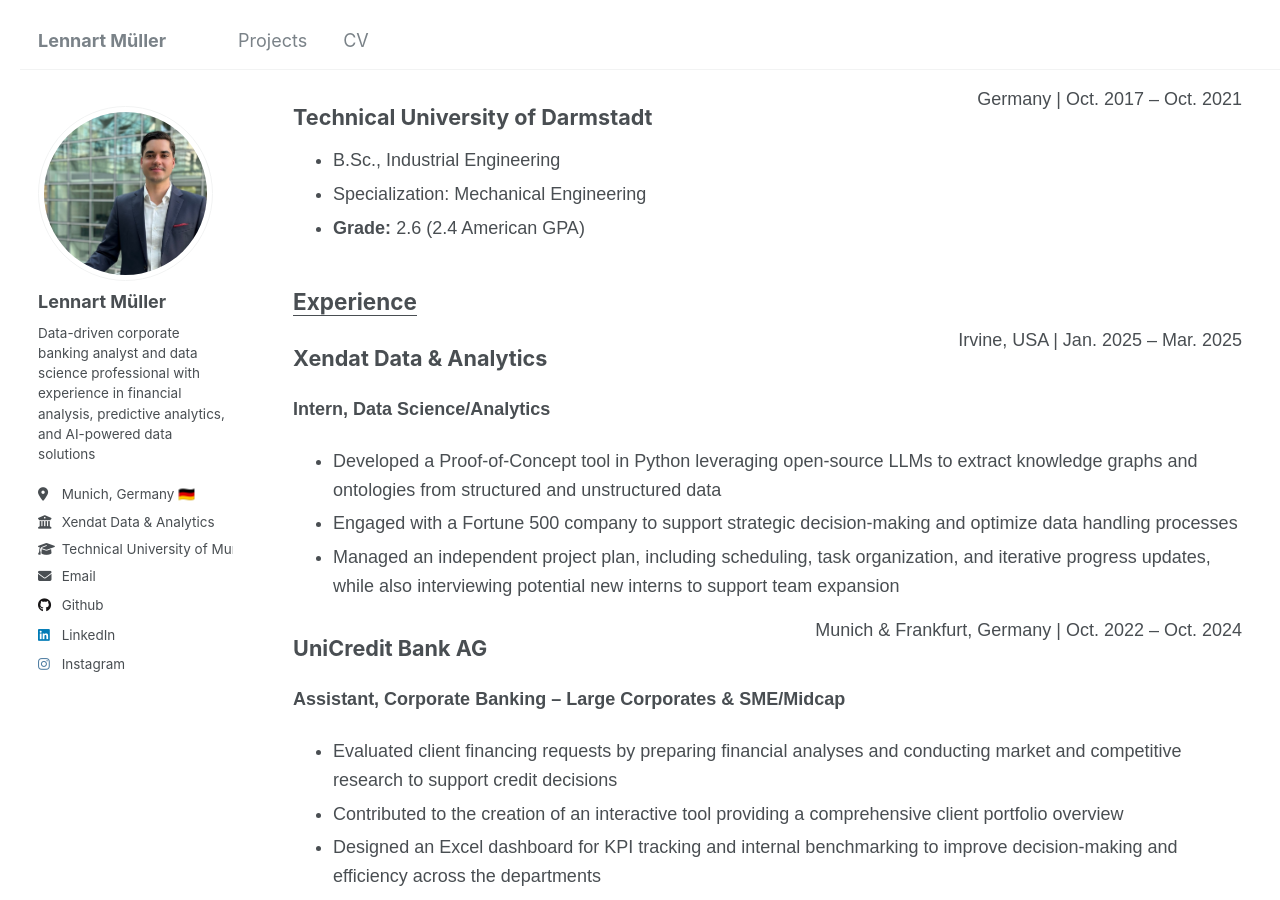
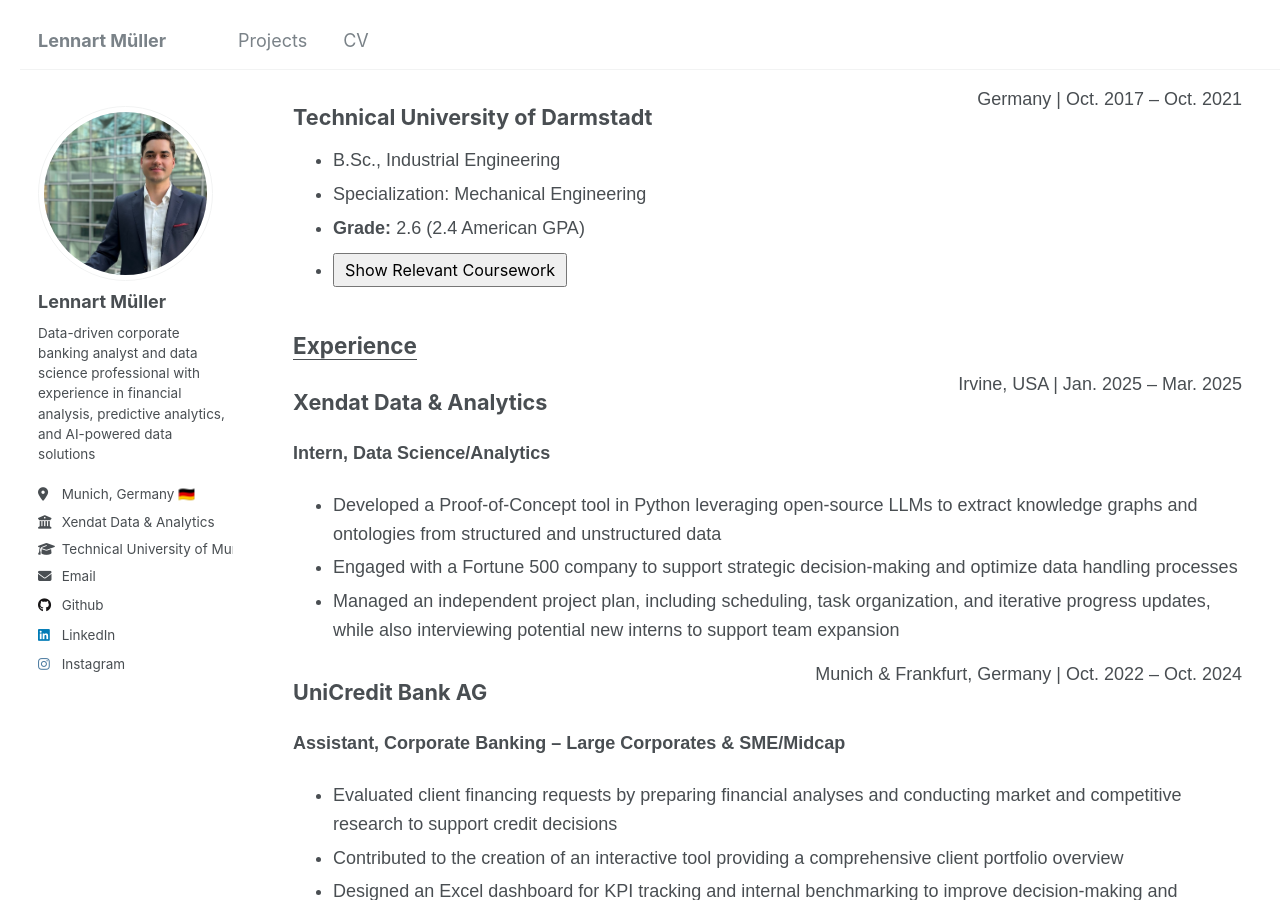
Before and after one commit to lennartmueller123/lennartmueller123.github.io, a Jekyll site: the page built from _pages/cv.html, in a window 1280 px wide and 900 px high, scrolled down 639 px. Built offline with Jekyll 4.4.1, drawn with Linux system fonts in a browser that asks for light colours.

Commit message:
Update cv.html

```diff
--- a/_pages/cv.html
+++ b/_pages/cv.html
@@ -80,11 +80,11 @@
                   </button>
                   <ul id="uci-courses" style="display: none; margin-top: 5px;">
                     <li>Introduction to Python Programming</li>
-                    <li>Practical Math & Statistics for Data Science</li>
-                    <li>Fundamentals of Data Science</li>
-                    <li>Data Engineering</li>
-                    <li>Big Data Analysis</li>
-                    <li>Advanced Visualization</li>
+                    <li>Practical Math & Statistics for Data Science (A)</li>
+                    <li>Fundamentals of Data Science (A+)</li>
+                    <li>Data Engineering (A+)</li>
+                    <li>Big Data Analysis (A+)</li>
+                    <li>Advanced Visualization (A+)</li>
                   </ul>
                </li>
             </ul>
@@ -138,6 +138,33 @@
                 <li>B.Sc., Industrial Engineering</li>
                 <li>Specialization: Mechanical Engineering</li>
                 <li><strong>Grade: </strong>2.6 (2.4 American GPA)</li>
+                <li>
+                  <button onclick="toggleDropdown('tud-courses')" style="margin-top: 5px; padding: 5px 10px; font-size: 0.9em; cursor: pointer;">
+                    Show Relevant Coursework
+                  </button>
+                  <div id="tud-courses" style="display: none; margin-top: 10px;">
+                    <div style="display: flex; flex-wrap: wrap; gap: 40px;">
+                      <div style="flex: 1; min-width: 200px;">
+                        <strong>Economics</strong>
+                        <ul style="padding-left: 20px;">
+                          <li>Micro- and macroeconomics</li>
+                          <li>Statistics</li>
+                          <li>Accounting and financing</li>
+                          <li>Contract law</li>
+                        </ul>
+                      </div>
+                      <div style="flex: 1; min-width: 200px;">
+                        <strong>Mechanical Engineering</strong>
+                        <ul style="padding-left: 20px;">
+                          <li>Technical mechanics I-III</li>
+                          <li>Machine elements and mechatronics I-II</li>
+                          <li>Technical thermodynamics I</li>
+                          <li>Computer-aided design (CAD)</li>
+                        </ul>
+                      </div>
+                    </div>
+                  </div>
+                </li>
             </ul>
         </div>
     </div>
```
Also changed, not shown: other parts of _pages/cv.html (+2 -2 lines).
